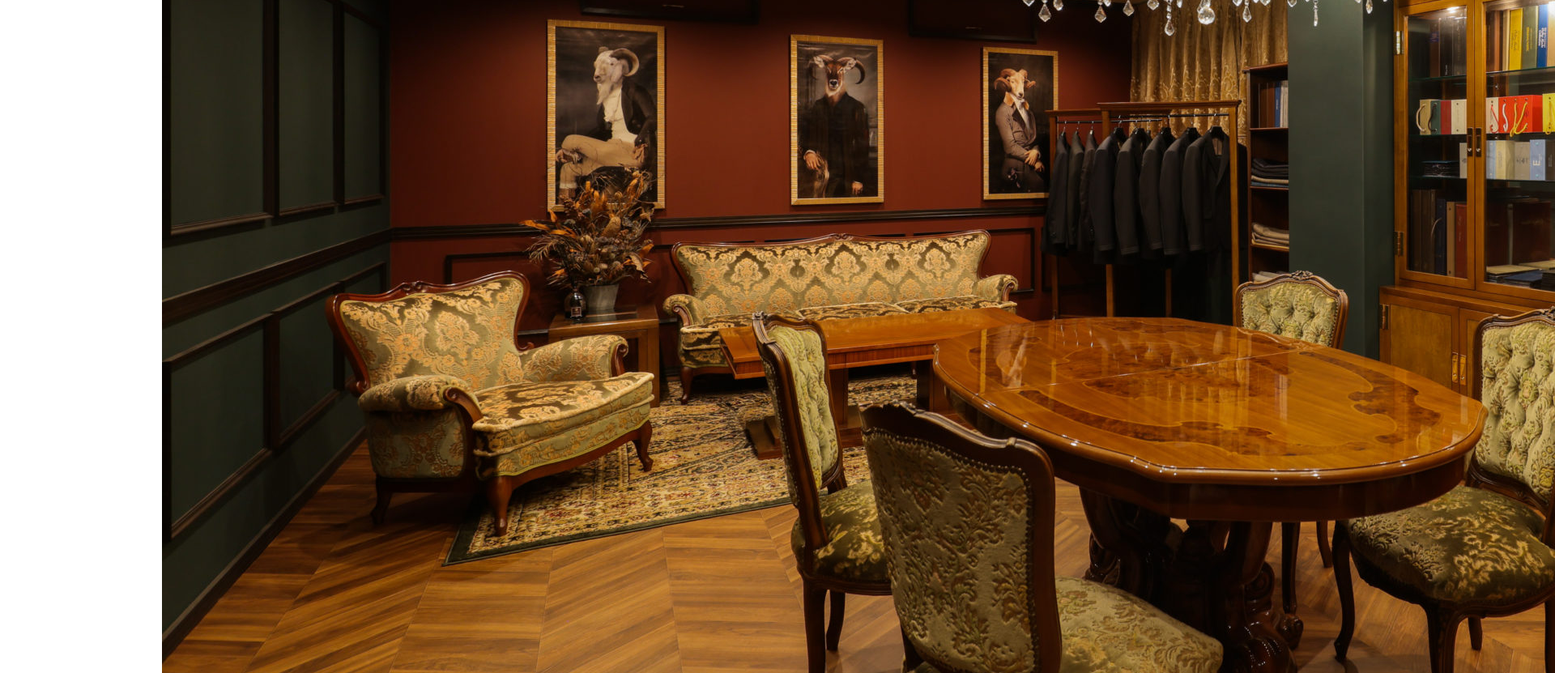
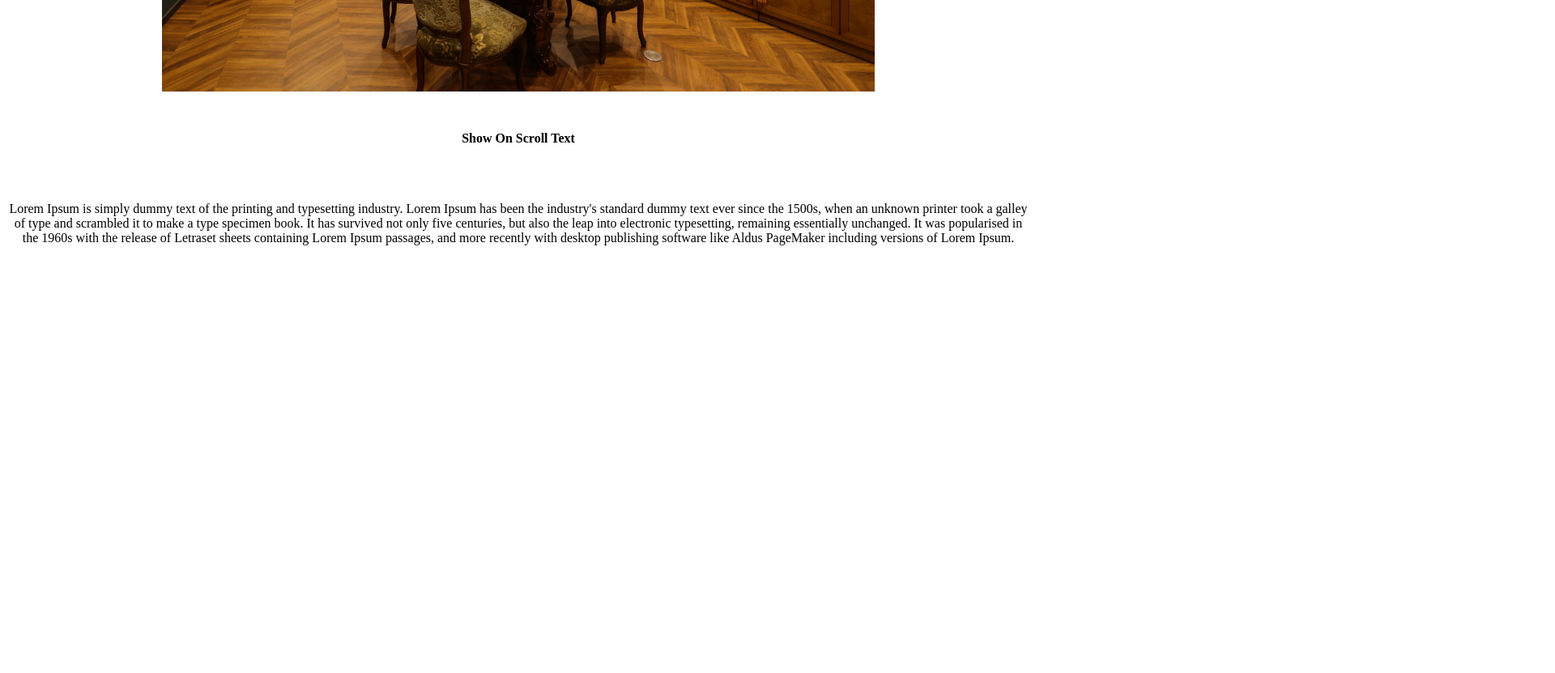
Before and after one commit to bob-fornal/demo-animations, a plain HTML site: page index.html in a window 1280 px wide. Shown: the part 800-1631 px from the top of the page at 81% size, 1920 px wide, since content can reach past the window. After the commit the page ends 1147 px from the top, so only its background shows below. Drawn offline with Linux system fonts and the light colour scheme.

Commit message:
Basic Image and Word Animation

```diff
--- a/index.html
+++ b/index.html
@@ -12,13 +12,26 @@
       </div>
     </div>
 
-    <div class="px-5 max-w-[960px] mx-auto">
+    <div class="first-image px-5 max-w-[960px] mx-auto">
       <div class="animation-group">
-        <figure class="relative mb-8 animate start" data-animation="appear-right">
+        <!-- start -->
+        <div id="item3" class="animate-cover"></div>
+        <figure id="figure3" class="relative mb-8" data-animation="appear-right-2">
           <img src="/images/0A4A4131_1-scaled.jpeg" alt="concept-image">
         </figure>
       </div>
-  </div>
+    </div>
+
+    <div class="text-center font-serif py-5 sm:py-10 md:py-[60px] animation-group">
+      <!-- start -->
+      <h2 id="item4" class="text-[16px] md:text-[18px] animate" data-animation="fade-up">Show On Scroll Text</h2>
+    </div>
+
+    <div class="text-center font-serif py-5 sm:py-10 md:py-[60px] animation-group">
+      <!-- start -->
+      <p id="item5" class="text-[16px] md:text-[18px] animate" data-animation="fade-up">Lorem Ipsum is simply dummy text of the printing and typesetting industry. Lorem Ipsum has been the industry's standard dummy text ever since the 1500s, when an unknown printer took a galley of type and scrambled it to make a type specimen book. It has survived not only five centuries, but also the leap into electronic typesetting, remaining essentially unchanged. It was popularised in the 1960s with the release of Letraset sheets containing Lorem Ipsum passages, and more recently with desktop publishing software like Aldus PageMaker including versions of Lorem Ipsum.</p>
+    </div>
+
 
     <script src="main.js"></script>
   </body>
--- a/main.js
+++ b/main.js
@@ -1,6 +1,7 @@
 class Animation {
   initial = ['item1', 'item2', 'item3'];
-  items = [];
+  size = ['3'];
+  items = ['item4', 'item5'];
 
   constructor() {
     this.init();
@@ -14,6 +15,12 @@ class Animation {
   };
 
   handleInitial = () => {
+    this.size.forEach((index) => {
+      const cover = document.getElementById(`item${index}`);
+      const figure = document.getElementById(`figure${index}`);
+      cover.setAttribute('style', `height: ${figure.clientHeight}px;`);
+    });
+
     this.initial.forEach((item) => {
       const element = document.getElementById(item);
       this.addStart(element);
@@ -22,11 +29,13 @@ class Animation {
 
   handleScroll = () => {
     const added = [];
+    const scrollPosition = window.scrollY;
+    console.log('scroll position', scrollPosition);
+
     this.items.forEach((item) => {
-      const scrollPosition = window.scrollY;
-
       const element = document.getElementById(item);
-      const element_height = element.offsetHeight;
+      const element_height = element.offsetHeight + 122;
+      console.log('item position', item, element_height);
 
       if (scrollPosition >= element_height) {
         this.addStart(element);
```
Also changed, not shown: main.css.
